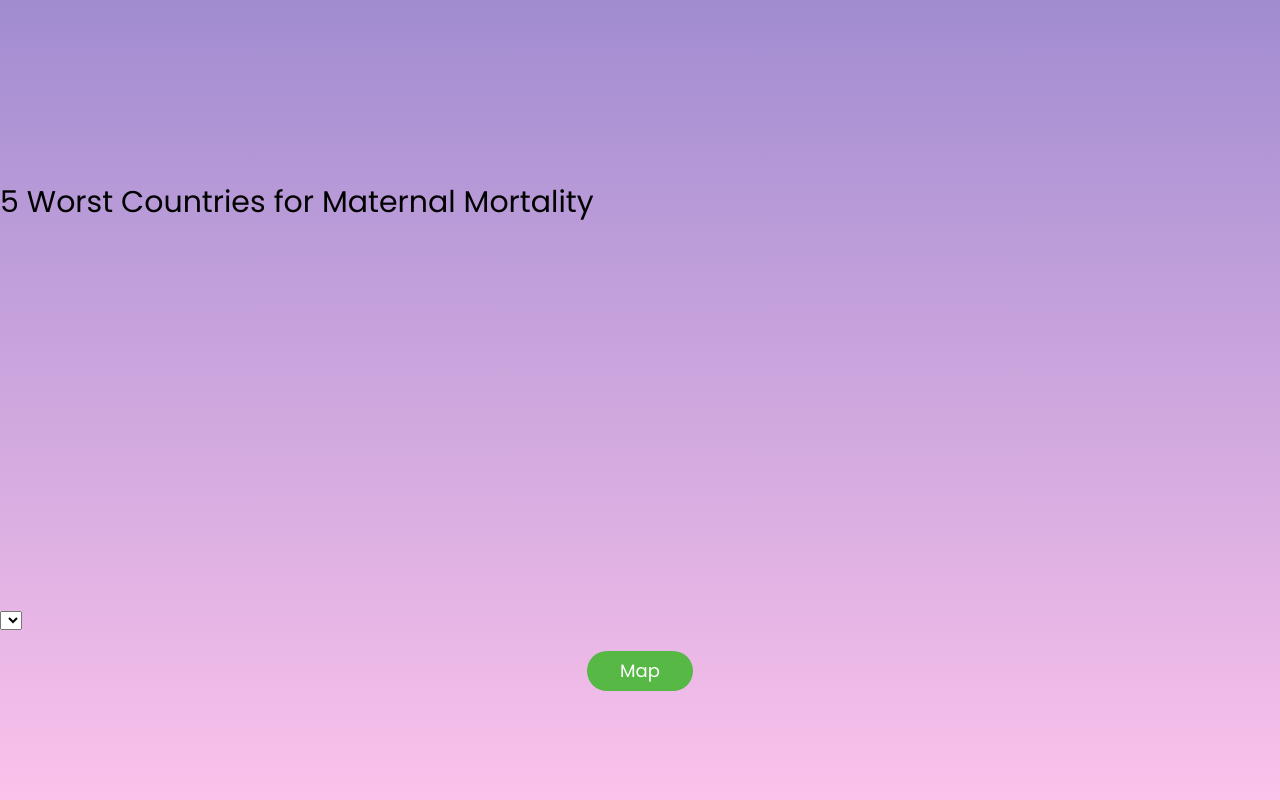
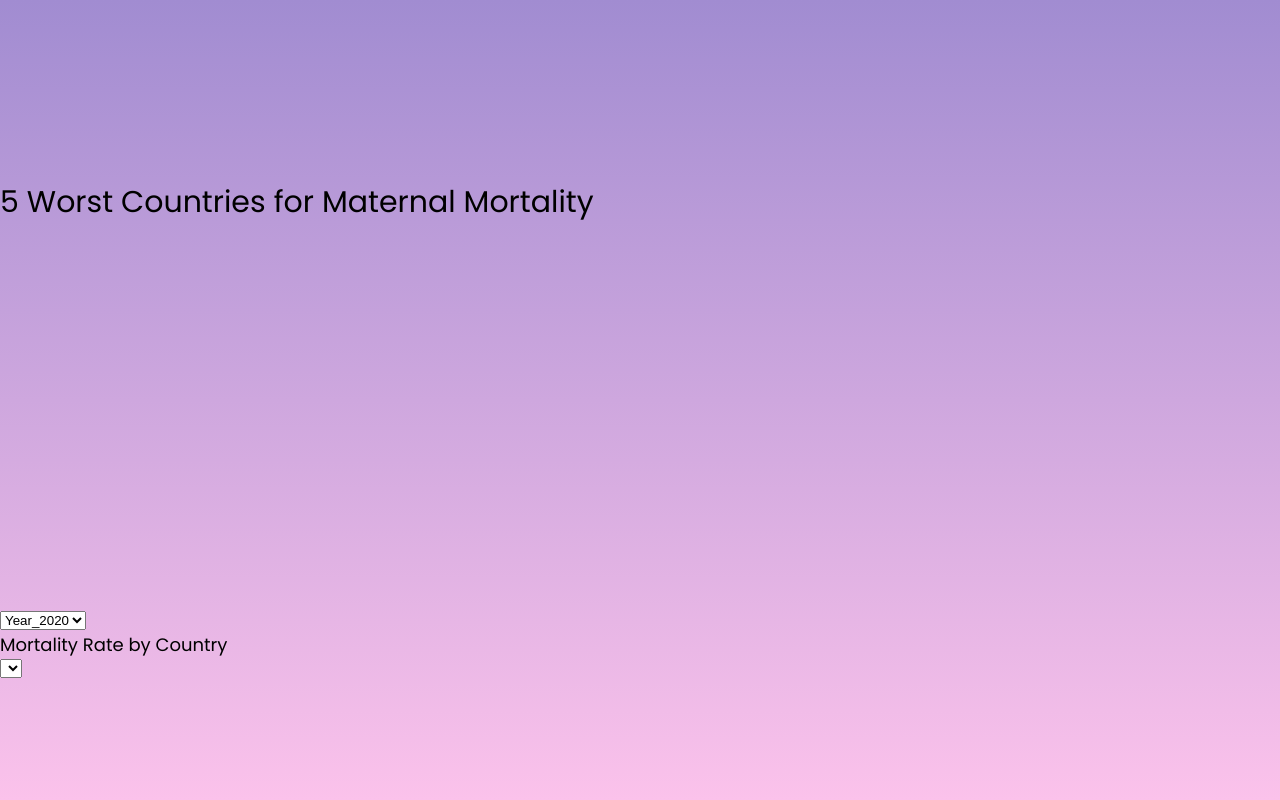
Before and after one commit to ubnas1/pregnancy_health_check, a Flask app: template templates/chart.html in a window 1280 px wide. Run offline with Flask 3, Linux system fonts and the light colour scheme; the template is opened without the code that fills it, so the values that code supplies are empty; parts of the project's set-up code (start-up, migrations or seed data) failed here and were passed over; some libraries are stand-ins or nearby versions.

Commit message:
charts done

```diff
--- a/static/js/chart.js
+++ b/static/js/chart.js
@@ -1 +1,438 @@
 url = "http://127.0.0.1:5000/mortality";
+
+// Fetch the JSON data and console log it
+let xValue = [2000,2005,2010,2015,2020];
+
+d3.json(url).then(function(data){
+
+    // chart init
+  let yValue = [data[0].year_2000, data[0].year_2005, data[0].year_2010, data[0].year_2015, data[0].year_2020];
+    // console.log(data[1].Country);
+  let country = data[0].Country;
+    // console.log(country);
+
+
+dropdown_value (data);
+top_5_2020(data,donut_chart)
+// mortality_trend (xValue, yValue, country)
+
+});
+
+
+
+
+
+
+
+
+
+// #################################################################
+// mortality_trend
+// #################################################################
+
+
+d3.selectAll("#selDataset").on("change", getData);
+
+function getData() {
+  let dropdownMenu = d3.selectAll("#selDataset");
+  let item = dropdownMenu.property("value");
+
+  let index = [];
+
+  d3.json(url).then(function(data){
+
+    for (let j = 0; j < data.length; j++) {
+      if (data[j].Country == item) {
+        index = j;
+        console.log(index)
+      }
+  }
+
+  // chart for dropdown box
+  let yValue = [data[index].year_2000, data[index].year_2005, data[index].year_2010, data[index].year_2015, data[index].year_2020];
+  let xValue = [2000,2005,2010,2015,2020];
+
+  let country = data[index].Country;
+  //
+       let values = [data[index].Year_2020]
+
+       mortality_trend(xValue, yValue, country);
+  });
+}
+
+
+
+// line chart function
+function mortality_trend (xValue, yValue, country) {
+    var trace1 = {
+        x: xValue,
+        y: yValue,
+        mode: "lines+markers",
+        name: country + 'Mortality',
+    };
+    var layout = {
+        title: country + ' Total Emission Trend<br>(Unit: kilotonnes)'
+    }
+    var data = [trace1];
+    Plotly.newPlot('line', data, layout);
+}
+// #################################################################
+// end  mortality_trend
+// #################################################################
+
+
+
+
+
+
+
+
+
+
+
+
+
+
+
+
+
+
+// #################################################################
+// line chart
+// #################################################################
+
+
+// line chart function
+function mortality_trend (xValue, yValue, country) {
+    var trace1 = {
+        x: xValue,
+        y: yValue,
+        mode: "lines+markers",
+        name: country + 'Total Mortality Rate',
+    };
+    var layout = {
+        title: country + ' Total Mortality Rate'
+    }
+    var data = [trace1];
+    Plotly.newPlot('line', data, layout);
+}
+
+// #################################################################
+// END line chart
+// #################################################################
+
+
+
+
+
+
+
+
+
+
+
+
+// #################################################################
+// Country dropdown box value
+// #################################################################
+
+
+
+// set dropdown box value
+function dropdown_value (items) {
+    let options = "";
+    for (let i = 0; i < items.length; i++) {
+        options += "<option>" + items[i].Country + "</option>";
+        document.getElementById("selDataset").innerHTML = options
+    };
+  };
+
+// #################################################################
+// END dropdown box value
+// #################################################################
+
+
+
+
+
+
+
+
+
+
+
+
+
+
+// #################################################################
+//   Donut Chart
+// #################################################################
+
+// set dropdown box value 2
+let options_1 = "<option>" + 'Year_2020' + "</option>" +
+          "<option>" + 'Year_2015' + "</option>" +
+          "<option>" + 'Year_2010' + "</option>" +
+          "<option>" + 'Year_2005' + "</option>" +
+          "<option>" + 'Year_2000' + "</option>"
+
+document.getElementById("selDataset_1").innerHTML = options_1
+
+// function: worst 5 countries
+function top_5_2020(data, donut_chart){
+  let data_year = [];
+  for (let x = 0; x < data.length; x++) {
+    data_year.push(parseInt(data[x].year_2020));
+  }
+  var topValues = data_year.sort((a,b) => b-a).slice(0,5)
+
+  let top_5_countries = []
+  for (let y = 0; y < 5; y ++) {
+    for (let z = 0; z < data.length; z++) {
+      if (parseInt(topValues[y]) == parseInt(data[z].year_2020)) {
+        top_5_countries.push (data[z].Country)
+      }
+    }
+  }
+  var donut_chart = donut_chart (topValues, top_5_countries);
+  //return console.log(topValues, top_5_countries)
+  return donut_chart
+}
+
+
+
+function top_5_2015(data, donut_chart){
+    let data_year = [];
+    for (let x = 0; x < data.length; x++) {
+      data_year.push(parseInt(data[x].year_2015));
+    }
+    var topValues = data_year.sort((a,b) => b-a).slice(0,5)
+
+    let top_5_countries = []
+    for (let y = 0; y < 5; y ++) {
+      for (let z = 0; z < data.length; z++) {
+        if (parseInt(topValues[y]) == parseInt(data[z].year_2015)) {
+          top_5_countries.push (data[z].Country)
+        }
+      }
+    }
+    var donut_chart = donut_chart (topValues, top_5_countries)
+    return donut_chart
+  }
+
+  function top_5_2010(data, donut_chart){
+    let data_year = [];
+    for (let x = 0; x < data.length; x++) {
+      data_year.push(parseInt(data[x].year_2010));
+    }
+    var topValues = data_year.sort((a,b) => b-a).slice(0,5)
+
+    let top_5_countries = []
+    for (let y = 0; y < 5; y ++) {
+      for (let z = 0; z < data.length; z++) {
+        if (parseInt(topValues[y]) == parseInt(data[z].year_2010)) {
+          top_5_countries.push (data[z].Country)
+        }
+      }
+    }
+    var donut_chart = donut_chart (topValues, top_5_countries)
+    return donut_chart
+  }
+
+  function top_5_2005(data, donut_chart){
+    let data_year = [];
+    for (let x = 0; x < data.length; x++) {
+      data_year.push(parseInt(data[x].year_2005));
+    }
+    var topValues = data_year.sort((a,b) => b-a).slice(0,5)
+
+    let top_5_countries = []
+    for (let y = 0; y < 5; y ++) {
+      for (let z = 0; z < data.length; z++) {
+        if (parseInt(topValues[y]) == parseInt(data[z].year_2005)) {
+          top_5_countries.push (data[z].Country)
+        }
+      }
+    }
+    var donut_chart = donut_chart (topValues, top_5_countries)
+    return donut_chart
+  }
+
+  function top_5_2000(data, donut_chart){
+    let data_year = [];
+    for (let x = 0; x < data.length; x++) {
+      data_year.push(parseInt(data[x].year_2000));
+    }
+    var topValues = data_year.sort((a,b) => b-a).slice(0,5)
+
+    let top_5_countries = []
+    for (let y = 0; y < 5; y ++) {
+      for (let z = 0; z < data.length; z++) {
+        if (parseInt(topValues[y]) == parseInt(data[z].year_2000)) {
+          top_5_countries.push (data[z].Country)
+        }
+      }
+    }
+    var donut_chart = donut_chart (topValues, top_5_countries)
+    return donut_chart
+  }
+
+  d3.selectAll("#selDataset_1").on("change", getData_1);
+
+  function getData_1() {
+    let dropdownMenu = d3.selectAll("#selDataset_1");
+    let item = dropdownMenu.property("value");
+    console.log(item)
+
+    d3.json(url).then(function(data){
+      if (item == "Year_2020") {
+        top_5_2020(data, donut_chart)
+      }
+      else if (item == "Year_2015") {
+        top_5_2015(data, donut_chart)
+      }
+      else if (item == "Year_2010") {
+        top_5_2010(data, donut_chart)
+      }
+      else if (item == "Year_2005") {
+        top_5_2005(data, donut_chart)
+      }
+      else if (item == "Year_2000") {
+        top_5_2000(data, donut_chart)
+      }
+    });
+
+  }
+
+
+
+// function: chart.js donut chart
+function donut_chart (data, labels) {
+    var ctx = document.getElementById('donut_chart').getContext('2d');
+    const existingChart = Chart.getChart(ctx);
+
+    if (existingChart) {
+      // If a Chart object already exists, destroy it
+      existingChart.destroy();
+    }
+
+    new Chart(ctx, {
+        type: 'doughnut',
+        data: {
+          labels: labels,
+          datasets: [{
+              data: data,
+              backgroundColor: [
+                  'rgba(14, 127, 0, .5)',
+                  'rgba(110, 154, 22, .5)',
+                  'rgba(170, 202, 42, .5)',
+                  'rgba(202, 209, 95, .5)',
+                  'rgba(210, 206, 145, .5)',
+                  'rgba(170, 202, 42, .5)',
+              ],
+              borderWidth: 1
+          }]
+      },
+      options: {
+          cutoutPercentage: 70,
+          responsive: false,
+          legend: {
+              position: 'bottom',
+              labels: {
+                  fontColor: 'black',
+                  fontSize: 14
+              }
+          }
+      }
+    });
+  }
+
+
+// #################################################################
+// END  Donut Chart
+// #################################################################
+
+
+
+
+
+
+
+
+
+
+
+
+
+
+
+
+
+
+
+// #################################################################
+// Bar Chart
+// #################################################################
+
+
+
+// function: chart.js bar chart
+function bar_chart(data,labels) {
+    var ctx = document.getElementById('bar_chart').getContext('2d');
+    const existingChart = Chart.getChart(ctx);
+
+    if (existingChart) {
+      // If a Chart object already exists, destroy it
+      existingChart.destroy();
+    }
+
+    new Chart(ctx, {
+      type: 'bar',
+      data: {
+        labels: labels,
+        data: {
+          datasets: [{
+            axis: 'y',
+            label: 'My First Dataset',
+            data: data,
+            fill: false,
+            backgroundColor: [
+              'rgba(255, 99, 132, 0.2)',
+              'rgba(255, 159, 64, 0.2)',
+              'rgba(255, 205, 86, 0.2)',
+              'rgba(75, 192, 192, 0.2)',
+              'rgba(54, 162, 235, 0.2)',
+              'rgba(153, 102, 255, 0.2)',
+              'rgba(201, 203, 207, 0.2)'
+            ],
+            borderColor: [
+              'rgb(255, 99, 132)',
+              'rgb(255, 159, 64)',
+              'rgb(255, 205, 86)',
+              'rgb(75, 192, 192)',
+              'rgb(54, 162, 235)',
+              'rgb(153, 102, 255)',
+              'rgb(201, 203, 207)'
+            ],
+          borderWidth: 1
+          }]
+        }
+      },
+      options: {
+          cutoutPercentage: 70,
+          responsive: false,
+          legend: {
+            position: 'bottom',
+            labels: {
+              fontColor: 'black',
+              fontSize: 14
+            }
+          }
+      }
+    })
+  }
+
+
+
+// #################################################################
+// END Bar Chart
+// #################################################################
--- a/static/js/display.js
+++ b/static/js/display.js
@@ -1,7 +1,7 @@
 // Creating the map object
 let myMap = L.map("map", {
     center: [31.1231, 70.7790],
-    zoom: 3
+    zoom: 4
   });
 
   // Adding the tile layer
--- a/templates/chart.html
+++ b/templates/chart.html
@@ -60,6 +60,8 @@ crossorigin=""></script>
 
 
         <div class="col-md-6">
+          </div>
+          <div class="col-md-12">
             <div class="well">
               <h2>5 Worst Countries for Maternal Mortality</h2>
               <select id="selDataset_1"></select>
@@ -67,12 +69,21 @@ crossorigin=""></script>
               <script src="https://cdn.jsdelivr.net/npm/chart.js"></script>
             </div>
           </div>
+          <div class="col-md-12">
+            <div class="well">
+              <h4>Mortality Rate by Country</h4>
+              <select id="selDataset"></select>
+            </div>
+          </div>
 
+          <div class="row">
+            <div class="col-md-6">
+              <div id = "line"></div>
+            </div>
 
-
-        <div class="p-t-20">
+        <!-- <div class="p-t-20">
             <button onClick="document.getElementById('map').scrollIntoView();" class=" btn btn--pill btn--green" type="button" value="check">Map</button>
-        </div>
+        </div> -->
     </div>
 
     <script src="../static/vendor/jquery/jquery.min.js"></script>
@@ -80,9 +91,11 @@ crossorigin=""></script>
     <script src="../static/vendor/select2/select2.min.js"></script>
     <script src="../static/vendor/datepicker/moment.min.js"></script>
     <script src="../static/vendor/datepicker/daterangepicker.js"></script>
+    <script src="https://cdn.plot.ly/plotly-latest.min.js"></script>
+
 
     <!-- Main JS-->
-    <script type="text/javascript" src="{{ url_for('static', filename='js/global.js') }}"></script>
+    <!-- <script type="text/javascript" src="{{ url_for('static', filename='js/global.js') }}"></script> -->
     <script type="text/javascript" src="../static/js/chart.js"></script>
 
 
```
Also changed, not shown: templates/map.html (deleted, +0 -37 lines), templates/result.html (+33 -1 lines).
